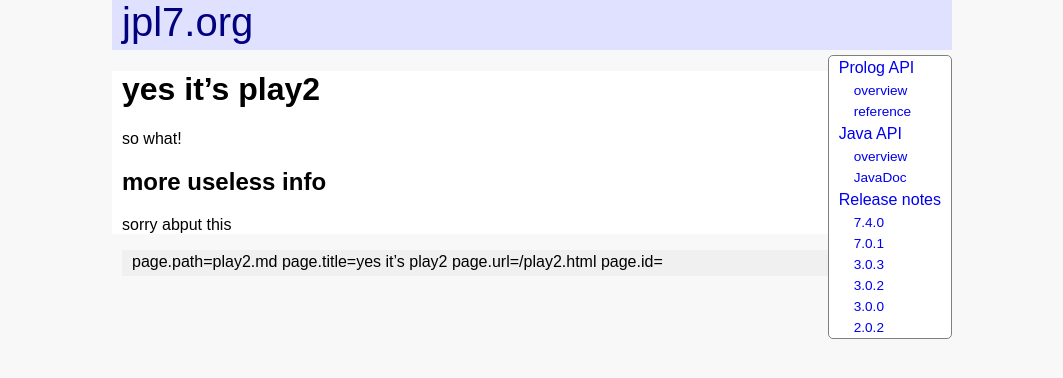
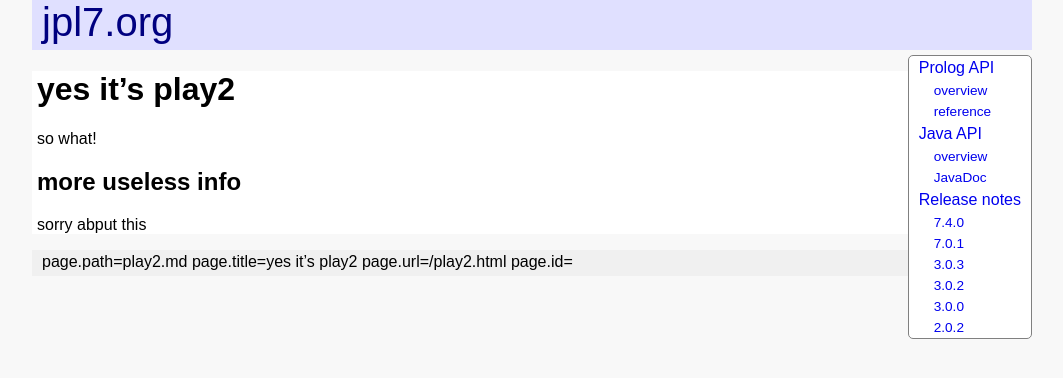
Before and after one commit to anionic/jpl-nav, a Jekyll site: the page built from docs/play2.md, in a window 1280 px wide. Shown: the top 378 px of the page, without its empty margins (108-1171 px from the left). Built offline with Jekyll 4.4.1, drawn with Linux system fonts in a browser that asks for light colours; our own code applies the rules of GitHub Pages for plain Markdown files.

Commit message:
Update default.html

```diff
--- a/docs/_layouts/default.html
+++ b/docs/_layouts/default.html
@@ -4,7 +4,6 @@
 			<title>{{ page.title }}</title>
 			<style>
 				html {
-					-webkit-text-size-adjust: 100%; /* https://blog.55minutes.com/2012/04/iphone-text-resizing/ */
 					overflow-x: hidden; /* clip content if necessary; no scrollbars */
 					overflow-y: auto;
 				}
@@ -20,11 +19,6 @@
 				button { /* button seems not to inherit font-family from body, at least in Firefox */
 					font-family: Arial,Helvetica,sans-serif;
 				}
-				@media all and (max-width: 800px) {
-					body {
-						padding-top: 50px;
-					}
-				}
 				div:after { /* all-div clearfix; forces div bottom edge below floated content */
 					clear: both;
 					content: " ";
@@ -35,69 +29,60 @@
 					visibility: hidden; /* superstition? */
 					width: 0;
 				}
-				.bodybarX {
+				.bodybarX { /* full width of viewport */
 					position: fixed; /* doesn't scroll with content */
 					top: 0; /* at very top of viewport */
 					left: 0; /* full width from here... */
 					right: 0; /* ...to here */
 					z-index: 2; /* show above subsequent (in HTML) content */
 				}
-				.bodybar {
+				.bodybar { /* limited width */
 					background-color: #E0E0FF;
-					background-position: left top;
-					background-repeat: no-repeat;
 					height: 50px;
 					margin: 0 auto 0 auto; /* horiz centred */
-					max-width: 820px;
-					padding: 0 10px 0 10px;
+					max-width: 1000px;
 					position: relative;
 				}
-				@media all and (max-width: 800px) {
-					.bodybar {
-						max-widthQ: 400px; /* was just width */
-					}
-				}
-				.bodybar > span {
+				.bodybar > span { /* banner text */
 					font-size: 250%;
 					color: #000080;
+					margin-left: 10px;
 				}
-				nav > a { /* menu burger icon */
-					background: #FFFFFF;
-					cursor: pointer; /* redundant? */
-					display: none; /* shown only below 800px width */
-					float: right; /* at RH of bodybar, but see below */
-					margin: 5px 5px 0 0;
-					padding: 4px 5px 2px 5px;
-					text-decoration: none;
+				nav > div.icon { /* menu burger icon */
+					display: none; /* shown only below 800px viewport width */
 				}
 				@media all and (max-width: 800px) {
-					nav > a {
+					nav > div.icon {
+						background: #FFFFFF;
+						cursor: pointer;
 						display: block; /* show below 800px */
-						position: fixed; /* lest viewport is narrower than bodybar */
+						margin: 5px 5px 0 0;
+						padding: 4px 5px 2px 5px;
+						position: absolute; /* w.r.t. bodybar */
 						right: 0; /* its margin will offset it */
 						top: 0;
 					}
 				}
-				nav > a:hover {
+				nav > div.icon:hover {
 					background-color: #C0C0C0;
 				}
-				nav > a > div { /* each of three bars for "burger" icon lookalike */
+				nav > div.icon > div.bar { /* each of three bars for "burger" icon lookalike */
 					background-color: #0067D8;
 					height: 3px;
 					margin: 3px auto 0 auto;
 					width: 18px;
 				}
-				nav > a:hover > div {
+				nav > div.icon:hover > div.bar {
 					background-color: #FF0000;
 				}
-				nav > a > span { /* the word "menu", in case it isn't obvious ;-) */
+				nav > div.icon > div.legend { /* the word "menu", in case it isn't obvious ;-) */
 					color: #0067D8;
 					display: block;
 					font-size: 10px;
 					padding: 3px 0 0 0;
 					text-align: center;
 				}
-				nav > a:hover > span {
+				nav > div.icon:hover > div.legend {
 					color: #FF0000;
 				}
 				nav > ul { /* main menu, in sidebar style */
@@ -109,7 +94,7 @@
 					list-style: none;
 					margin: 0 0 0 0;
 					padding: 0 0 0 0;
-					position: absolute; /* within bodybar */
+					position: absolute; /* relative to bodybar */
 					top: 55px; /* 5px below bodybar */
 				}
 				@media all and (max-width: 800px) {
@@ -149,20 +134,14 @@
 				}
 				.mainbar {
 					background-color: #FFFFFF;
-					font-sizeQ: 85%;
 					margin: 0 auto 0 auto; /* horiz centred */
-					padding: 0 10px 0 10px;
-					max-width: 820px;
-				}
-				@media all and (max-width: 800px) {
-					.mainbar {
-						max-width: 400px; /* was just width */
-					}
+					padding: 0 5px 0 5px;
+					max-width: 990px; /* 1000-(5+5) */
 				}
 				.tailbar {
 					background-color: #F0F0F0;
 					margin: 0 auto 0 auto;
-					max-width: 800px;
+					max-width: 980px; /* 1000-(10+10) */
 					padding: 3px 10px 5px 10px;
 				}
 				@media all and (max-width: 800px) {
@@ -251,12 +230,12 @@
 				<div class="bodybar">
 					<span>jpl7.org</span>
 					<nav class="nav">
-						<a href="#">
-							<div></div>
-							<div></div>
-							<div></div>
-							<span>menu</span>
-						</a>
+						<div class="icon">
+							<div class="bar"></div>
+							<div class="bar"></div>
+							<div class="bar"></div>
+							<div class="legend">menu</div>
+						</div>
 						<ul>
 							<li class="level1"><a href="PrologApiOverview">Prolog API</a></li>
 							<li class="level2"><a href="PrologApiOverview">overview</a></li>
```
